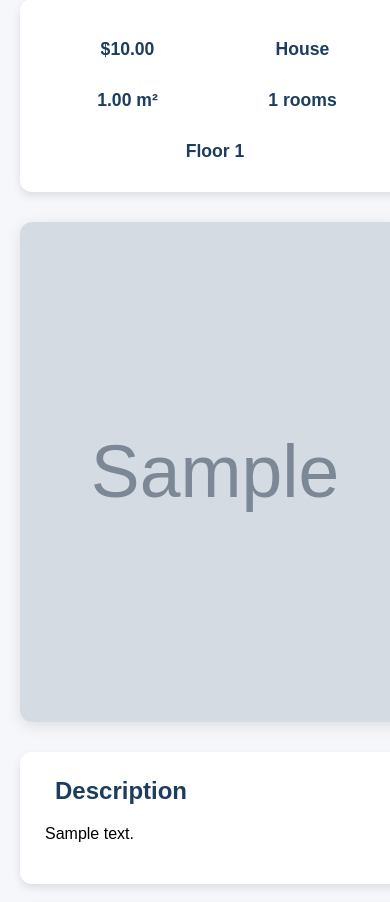
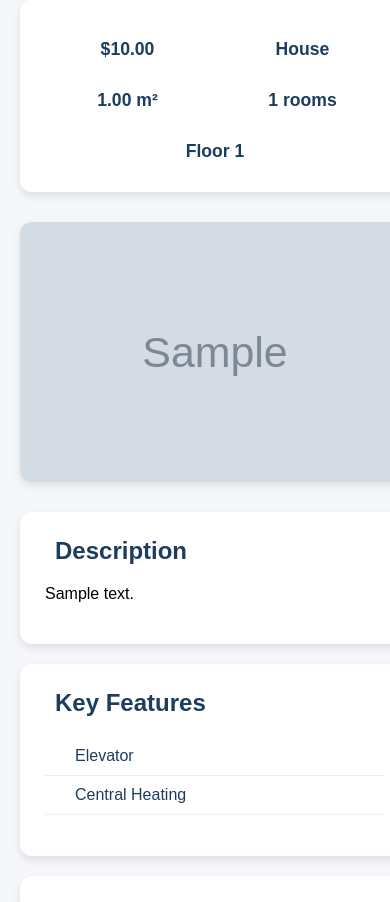
Before and after one commit to MariamKipshidze/real_estate, a Django app: page /1/ in a window 390 px wide; the page is wider, and only the part inside the window is pictured. Shown: the part 214-1116 px from the top of that part. Run offline with Django 5.2, Linux system fonts and the light colour scheme; tables that the repository leaves empty hold one stand-in row (values such as "Sample post"); grey boxes marked "Sample" are stand-in pictures; some libraries are stand-ins or nearby versions.

Commit message:
New image gallery

```diff
--- a/real_estate/application/templates/detail.html
+++ b/real_estate/application/templates/detail.html
@@ -29,21 +29,22 @@
             </div>
         </div>
 
-        <!-- Image Slider -->
-        <div class="property-slider">
+        <!-- Image Gallery -->
+        <div class="property-gallery">
             {% for image in property.images.all %}
-                <div>
-                    <img src="{{ image.image.url }}" alt="Property Image" class="slider-image" onclick="openFullscreen(this)">
+                <div class="gallery-item">
+                    <img src="{{ image.image.url }}" alt="Property Image" onclick="openFullscreen(this)">
                 </div>
             {% empty %}
-                <div>
-                    <img src="{% static 'no_image.jpeg' %}" alt="No Image Available" class="slider-image" onclick="openFullscreen(this)">
+                <div class="gallery-item">
+                    <img src="{% static 'no_image.jpeg' %}" alt="No Image Available" onclick="openFullscreen(this)">
                 </div>
             {% endfor %}
         </div>
 
         <!-- Fullscreen Overlay -->
         <div id="fullscreen-overlay" onclick="closeFullscreen()">
+            <span class="close-btn" onclick="closeFullscreen()">&times;</span>
             <img id="fullscreen-image" src="" alt="Fullscreen Image">
         </div>
 
@@ -185,25 +186,92 @@
         text-align: center;
     }
 
-    /* Image Slider */
-    .property-slider {
-        position: relative;
+    /* Image Gallery Styles */
+    .property-gallery {
+        display: grid;
+        grid-template-columns: repeat(auto-fill, minmax(300px, 1fr));
+        gap: 15px;
         margin-bottom: 30px;
-        border-radius: 12px;
-        overflow: hidden;
-        box-shadow: 0 4px 15px rgba(0, 0, 0, 0.1);
     }
 
-    .slider-image {
+    .gallery-item {
+        position: relative;
+        overflow: hidden;
+        border-radius: 12px;
+        box-shadow: 0 4px 8px rgba(0, 0, 0, 0.1);
+        transition: transform 0.3s ease, box-shadow 0.3s ease;
+        aspect-ratio: 4/3;
+    }
+
+    .gallery-item:hover {
+        transform: translateY(-5px);
+        box-shadow: 0 6px 12px rgba(0, 0, 0, 0.15);
+    }
+
+    .gallery-item img {
         width: 100%;
-        height: 500px;
+        height: 100%;
         object-fit: cover;
         cursor: pointer;
         transition: transform 0.3s ease;
     }
 
-    .slider-image:hover {
-        transform: scale(1.02);
+    .gallery-item:hover img {
+        transform: scale(1.05);
+    }
+
+    /* Fullscreen Overlay Styles */
+    #fullscreen-overlay {
+        display: none;
+        position: fixed;
+        top: 0;
+        left: 0;
+        width: 100%;
+        height: 100%;
+        background-color: rgba(0, 0, 0, 0.9);
+        z-index: 1000;
+        text-align: center;
+        padding-top: 60px;
+    }
+
+    #fullscreen-image {
+        max-width: 90%;
+        max-height: 80%;
+        margin-top: 5%;
+        border-radius: 8px;
+        box-shadow: 0 4px 20px rgba(0, 0, 0, 0.3);
+    }
+
+    .close-btn {
+        position: absolute;
+        top: 20px;
+        right: 30px;
+        color: white;
+        font-size: 40px;
+        font-weight: bold;
+        cursor: pointer;
+        z-index: 1001;
+    }
+
+    .close-btn:hover {
+        color: #ccc;
+    }
+
+    /* Responsive adjustments */
+    @media (max-width: 768px) {
+        .property-gallery {
+            grid-template-columns: repeat(auto-fill, minmax(250px, 1fr));
+        }
+    }
+
+    @media (max-width: 480px) {
+        .property-gallery {
+            grid-template-columns: 1fr;
+        }
+
+        .gallery-item {
+            aspect-ratio: 3/2;
+        }
     }
 
     /* Property Details Grid */
```
